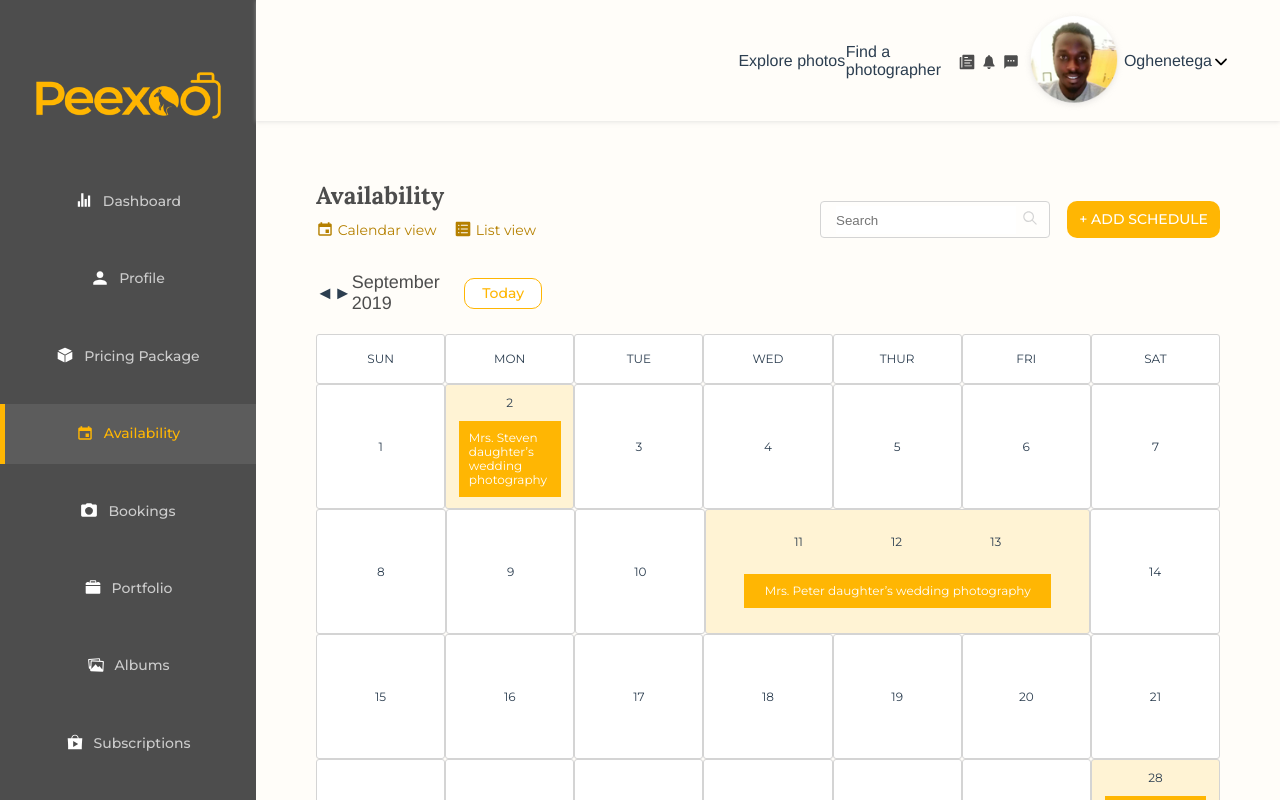
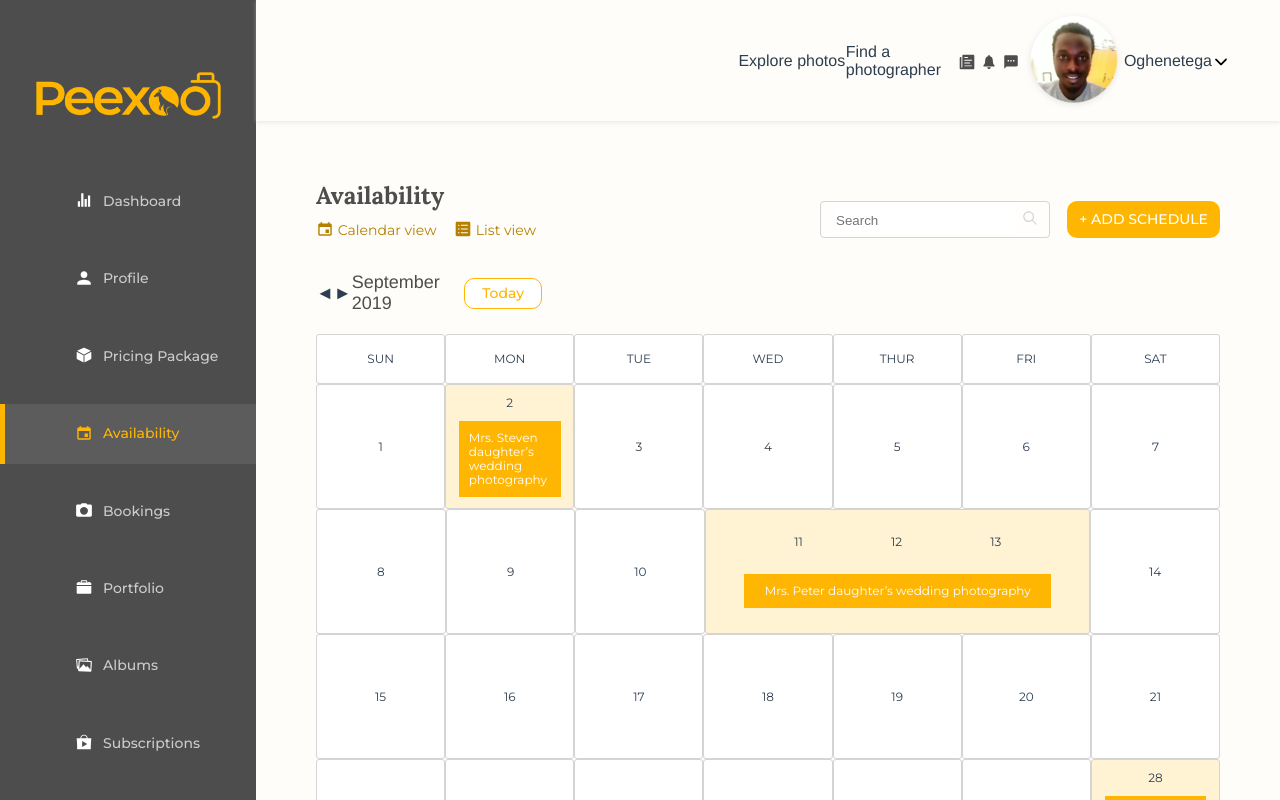
Before and after one commit to Oluwaseunus/peexoo-test, a Vue app: page / in a window 1280 px wide. Shown: the top 800 px of the page. Built offline with nearby package versions, Linux system fonts and the light colour scheme.

Commit message:
Align sidebar links by icon

```diff
--- a/src/components/Sidebar.vue
+++ b/src/components/Sidebar.vue
@@ -148,12 +148,15 @@ export default {
   font-size: 1.4rem;
   font-family: 'Montserrat', sans-serif;
   font-weight: 500;
-  text-align: center;
   line-height: 17px;
   padding: 2rem 0;
   display: flex;
-  justify-content: center;
+  justify-content: flex-start;
   align-items: center;
+
+  svg {
+    margin-left: 7.5rem;
+  }
 
   &--text {
     cursor: pointer;
```
